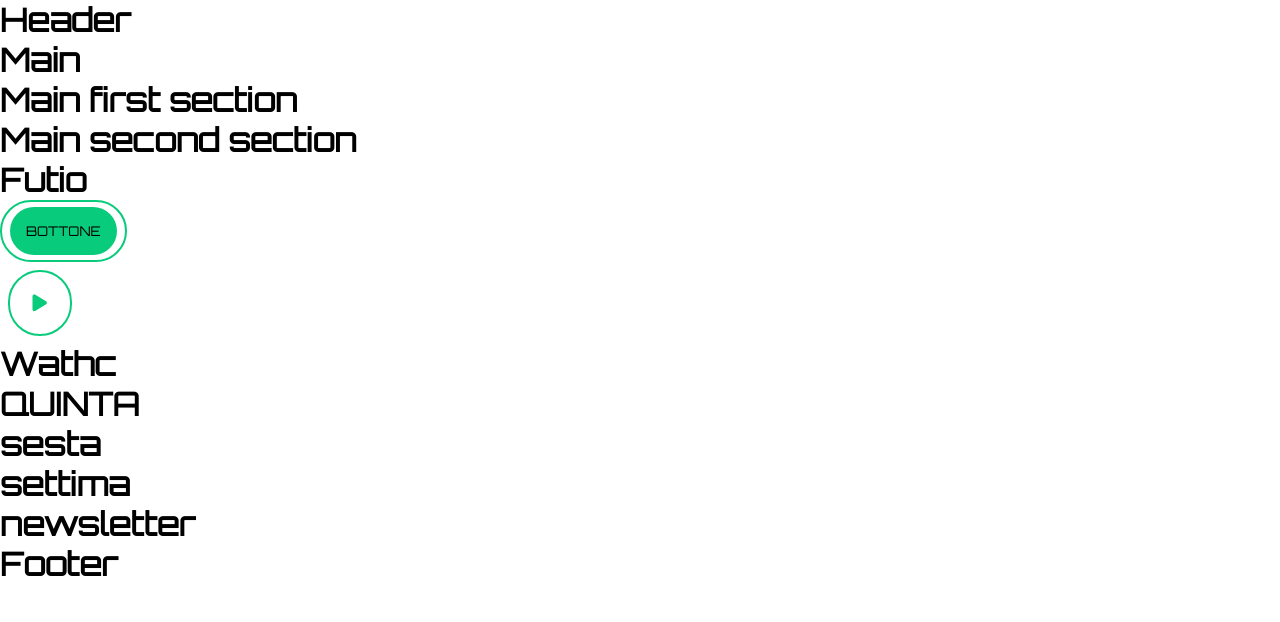
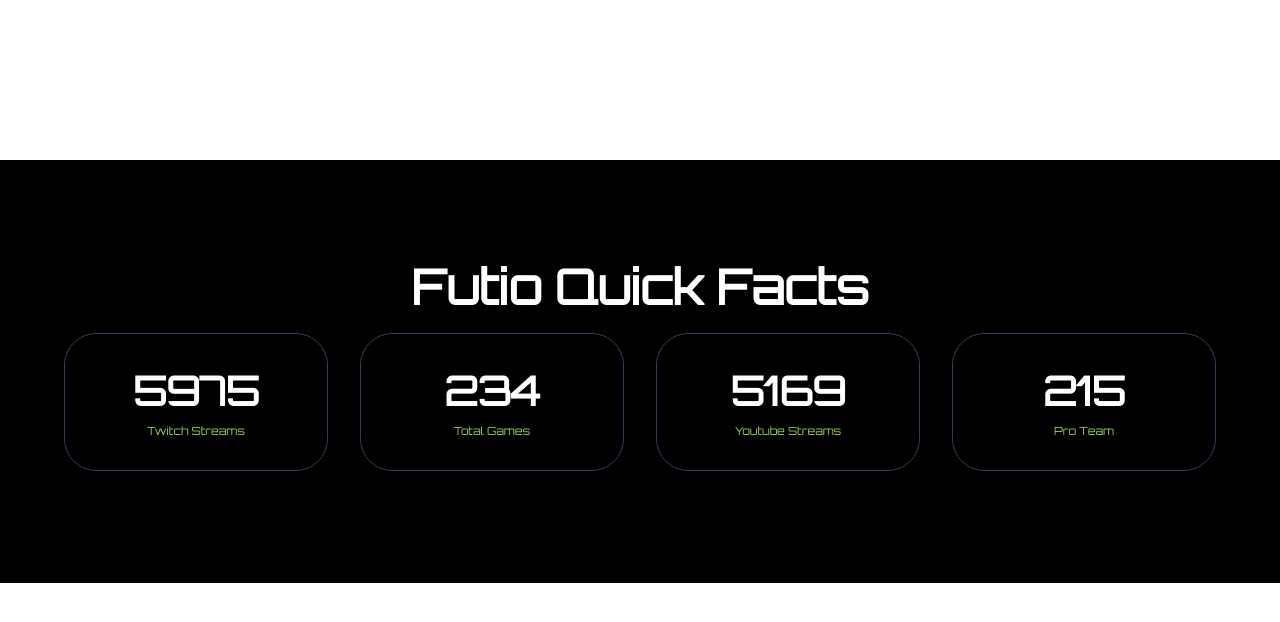
Before and after one commit to giordanofabrizii/proj-html-vuejs, a Vue app: page / in a window 1280 px wide. Shown: the top 622 px of the page. Built offline with nearby package versions, Linux system fonts and the light colour scheme.

Commit message:
added quick section

```diff
--- a/src/components/MainThirdSection.vue
+++ b/src/components/MainThirdSection.vue
@@ -5,7 +5,24 @@
 export default{
     data() {
         return{
-
+            facts:[
+                {
+                name: 'Twitch Streams',
+                num: 5975,
+                },
+                {
+                name: 'Total Games',
+                num: 234,
+                },
+                {
+                name: 'Youtube Streams',
+                num: 5169,
+                },
+                {
+                name: 'Pro Team',
+                num: 215,
+                },
+            ]
         }
     },
     components:{
@@ -16,12 +33,59 @@
 </script>
 
 <template>
-    <h1>Futio</h1>
-    <ButtonApp :name="'Bottone'" :url="'https://www.google.com'"/>
-    <CircleButtonApp/>
-    <!-- Quick fats -->
+    <section>
+        <div class="small-container">
+            <h1>Futio Quick Facts</h1>
+            <div id="card-container">
+                <article v-for="fact in facts">
+                    <h2>{{fact.num}}</h2>
+                    <p>{{ fact.name }}</p>
+                </article>
+            </div>
+
+        </div>
+    </section>
 </template>
 
-<style scoped>
+<style lang="scss" scoped>
+@use '../styles/general.scss';
+@use '../styles/partials/variables' as *;
+@use '../styles/partials/mixins' as *;
+
+section{
+    background-color: $black;
+    padding: 6rem 0;
+
+    h1{
+        font-size: 3rem;
+        font-weight: 900;
+        text-align: center;
+    }
+
+    #card-container{
+        @include flexRow;
+        justify-content: center;
+
+        article{
+            margin: 1rem;
+            padding: 2rem;
+            border: 1px solid $blue;
+            border-radius: 2rem;
+            width: calc(70rem / 4 - 1rem);
+
+            h2{
+                text-align: center;
+                font-size: 2.5rem;
+                margin-bottom: .5rem;
+            }
+
+            p{
+                color: $light-green;
+                font-size: .7rem;
+                text-align: center;
+            }
+        }
+    }
+}
 
 </style>
--- a/src/styles/general.scss
+++ b/src/styles/general.scss
@@ -2,6 +2,8 @@
     margin: 0;
     padding: 0;
     box-sizing: border-box;
+
+    color: white;
 }
 
 .small-container{
--- a/src/styles/partials/_mixins.scss
+++ b/src/styles/partials/_mixins.scss
@@ -0,0 +1,5 @@
+@mixin flexRow{
+    display: flex;
+    align-items: center;
+    flex-direction: row;
+}
```
